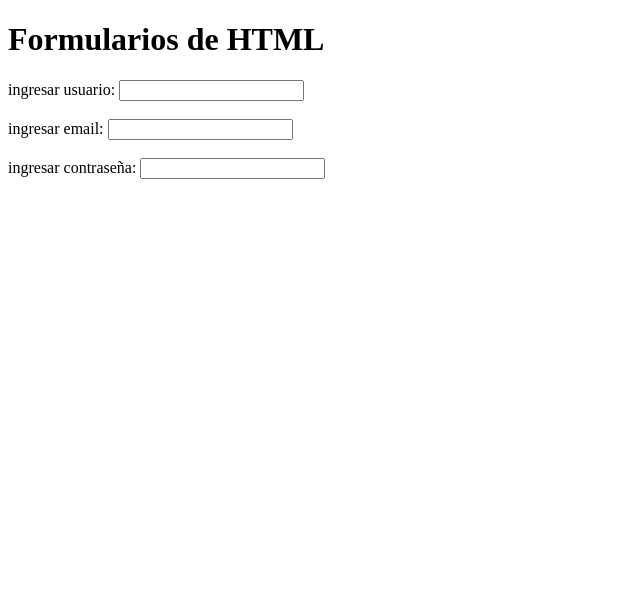
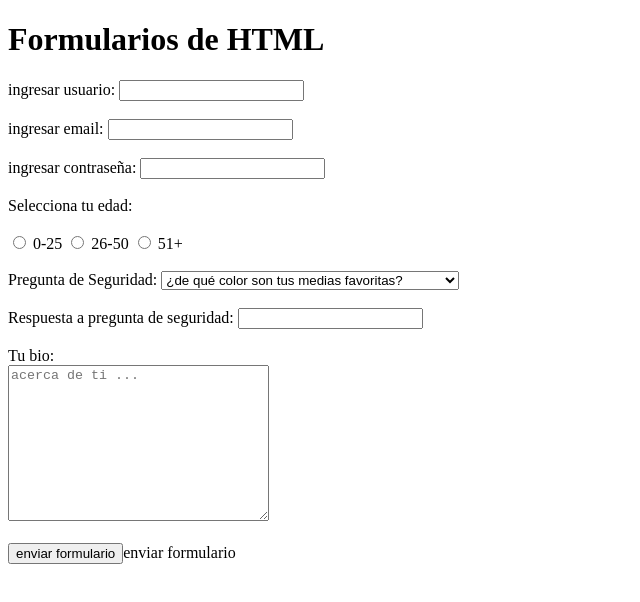
Before and after one commit to ninjadelcodigo/html-css-curso-intensivo, a plain HTML site: page index.html in a window 1280 px wide. Shown: the whole page, without its empty margins (0-640 px from the left). Drawn offline with Linux system fonts and the light colour scheme.

Commit message:
casi terminando leccion-3, notar que submit no manda todos los parametros en URL

```diff
--- a/index.html
+++ b/index.html
@@ -7,17 +7,53 @@
 
     <h1>Formularios de HTML</h1>
 
-    <form>
+    <form action="">
         <label for="usuario">ingresar usuario:</label>
         <input type="text" id="usuario">
         <br><br>
         <label for="email">ingresar email:</label>
-        <input type="email" id="email">
+        <input type="email" id="email" required>
         <br><br>
         <label for="contraseña">ingresar contraseña:</label>
-        <input type="password" id="contraseña">
+        <input type="password" id="contraseña" required>
+
         <br><br>
+
+        Selecciona tu edad:
+        <br><br>
+        <input type="radio" name="edad" value="0-25" id="opcion-1">
+        <label for="opcion-1">0-25</label>
+        <input type="radio" name="edad" value="0-25" id="opcion-2">
+        <label for="opcion-2">26-50</label>
+        <input type="radio" name="edad" value="51+" id="opcion-3">
+        <label for="opcion-3">51+</label>
+
+        <br><br>
+
+        <label for="">Pregunta de Seguridad:</label>
+        <select name="pregunta" id="pregunta">
+            <option value="p1">¿de qué color son tus medias favoritas?</option>
+            <option value="p2">si fueras una fruta ¿cual serías?</option>
+            <option value="p3">¿cual ha sido tu mejor pregunta de seguridad?</option>
+        </select>
+
+        <br><br>
+
+        <label for="respuesta">Respuesta a pregunta de seguridad:</label>
+        <input type="text" id="respuesta" name="respuesta">
+
+        <br><br>
+
+        <label for="bio">Tu bio:</label><br>
+        <textarea name="bio" id="bio" cols="30" rows="10" placeholder="acerca de ti ..."></textarea>
+
+        <br><br>
+
+        <input type="submit" value="enviar formulario">enviar formulario</input>
+
     </form>
+
+
 </body>
 
 </html>
```
Also changed, not shown: 1 other file.
